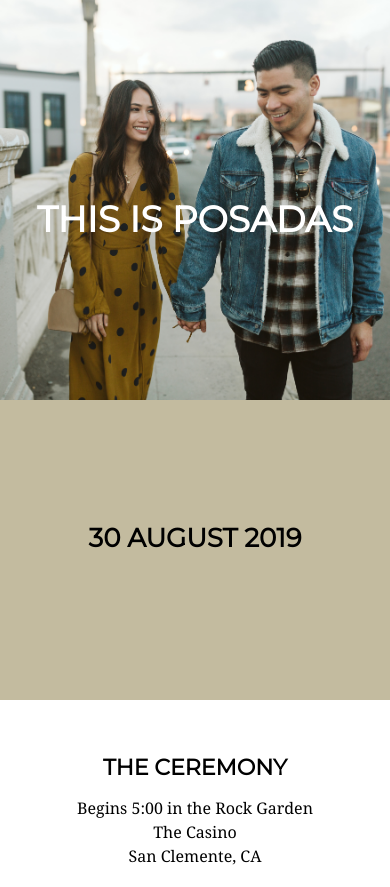
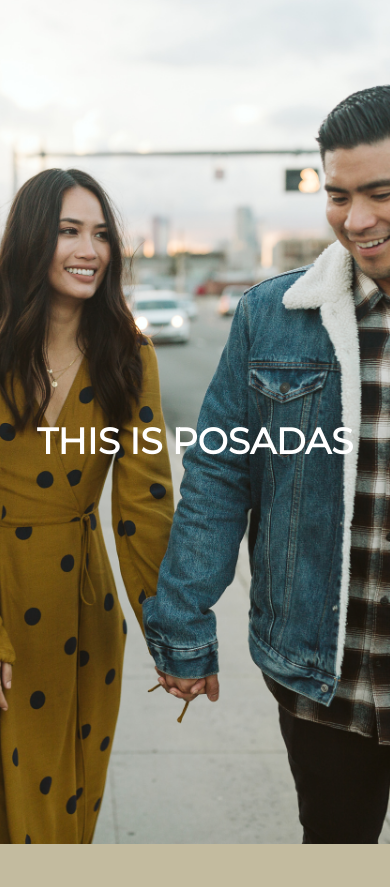
Before and after one commit to mcrisostomo9/posadas, a Gatsby site: page / in a window 390 px wide. Shown: the top 887 px of the page. Built offline with nearby package versions, Linux system fonts and the light colour scheme; Gatsby itself is replaced by a stand-in of ours.

Commit message:
made mobile height for image full height

```diff
--- a/src/sections/HeroSection.js
+++ b/src/sections/HeroSection.js
@@ -6,21 +6,21 @@ import mq from "../utils/breakpoints";
 
 const Container = styled.div`
   position: relative;
-  height: 400px;
+  height: 100vh;
 
-  ${mq.a500} {
-    height: 600px;
-  }
-
-  ${mq.a768} {
-    height: 700px;
-  }
-
-  ${mq.a992} {
-    height: 800px;
-  }
-  ${mq.a1200} {
-    height: 100vh;
+  // ${mq.a500} {
+  //   height: 600px;
+  // }
+  //
+  // ${mq.a768} {
+  //   height: 700px;
+  // }
+  //
+  // ${mq.a992} {
+  //   height: 100vh;
+  // }
+  ${mq.a1400} {
+    height: 1000px;
   }
 `;
 
@@ -38,7 +38,7 @@ const HeroSection = () => (
       query {
         hero: file(relativePath: { eq: "hero.jpg" }) {
           childImageSharp {
-            fluid(maxWidth: 1980) {
+            fluid(maxWidth: 2000) {
               ...GatsbyImageSharpFluid
             }
           }
```
